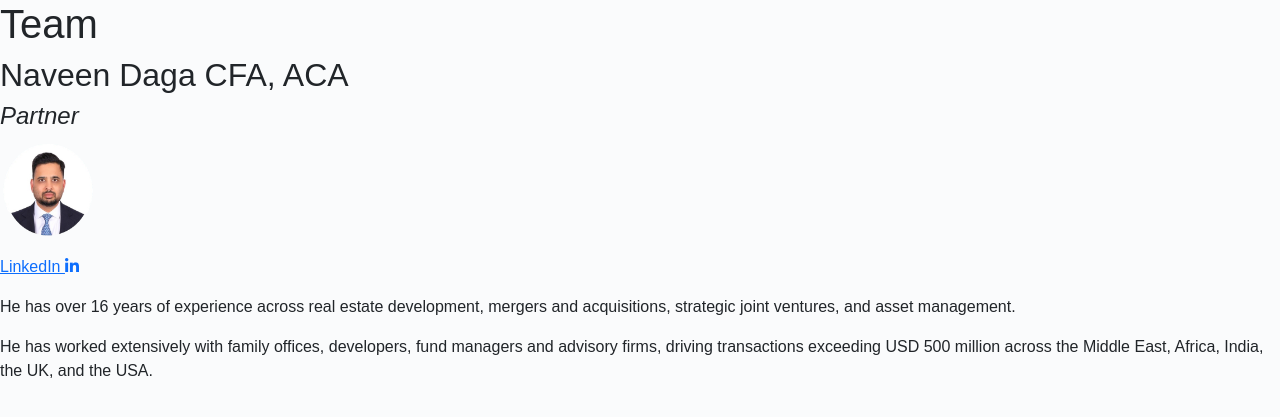
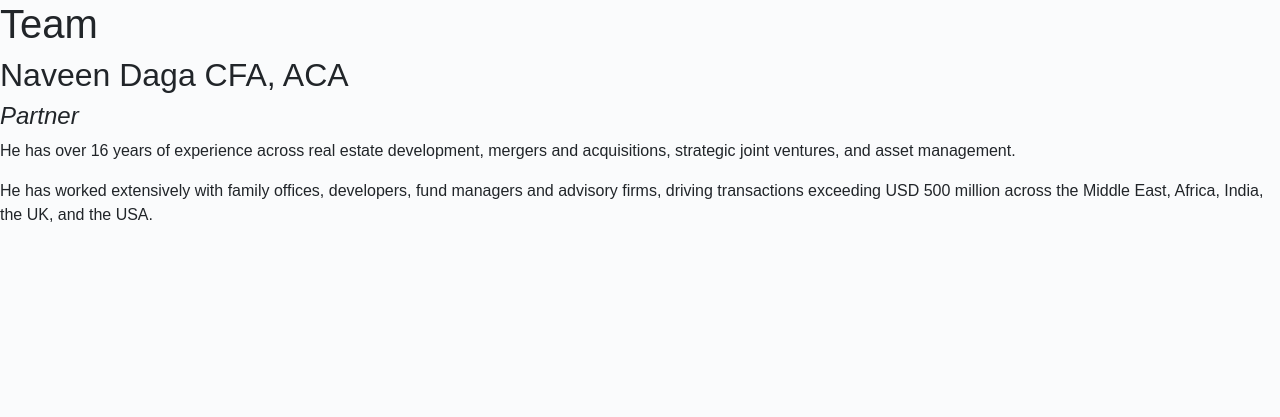
Before and after one commit to ashish161/naveen, a Jekyll site: the page built from _sections/03-team.md, in a window 1280 px wide. Shown: the top 417 px of the page. Built offline with Jekyll 4.4.1, drawn with Linux system fonts in a browser that asks for light colours.

Commit message:
Removed Naveen LI

```diff
--- a/_sections/03-team.md
+++ b/_sections/03-team.md
@@ -11,10 +11,11 @@ permalink: /team/
 ##  Naveen Daga CFA, ACA
 #### _Partner_
 
-<img src="{{ '/assets/images/headshot.png' | relative_url }}" alt="Site Logo" height="100px" width="100px">
+<!-- <img src="{{ '/assets/images/headshot.png' | relative_url }}" alt="Site Logo" height="100px" width="100px">
 
 <a href="https://www.linkedin.com/in/navindaga/" target="_blank" aria-label="LinkedIn">LinkedIn
   <i class="fab fa-linkedin-in"/></a>
+  -->
 
 He has over 16 years of experience across real estate development, mergers and acquisitions, strategic joint ventures, and asset management.
 
```
Also changed, not shown: 3 other files.
